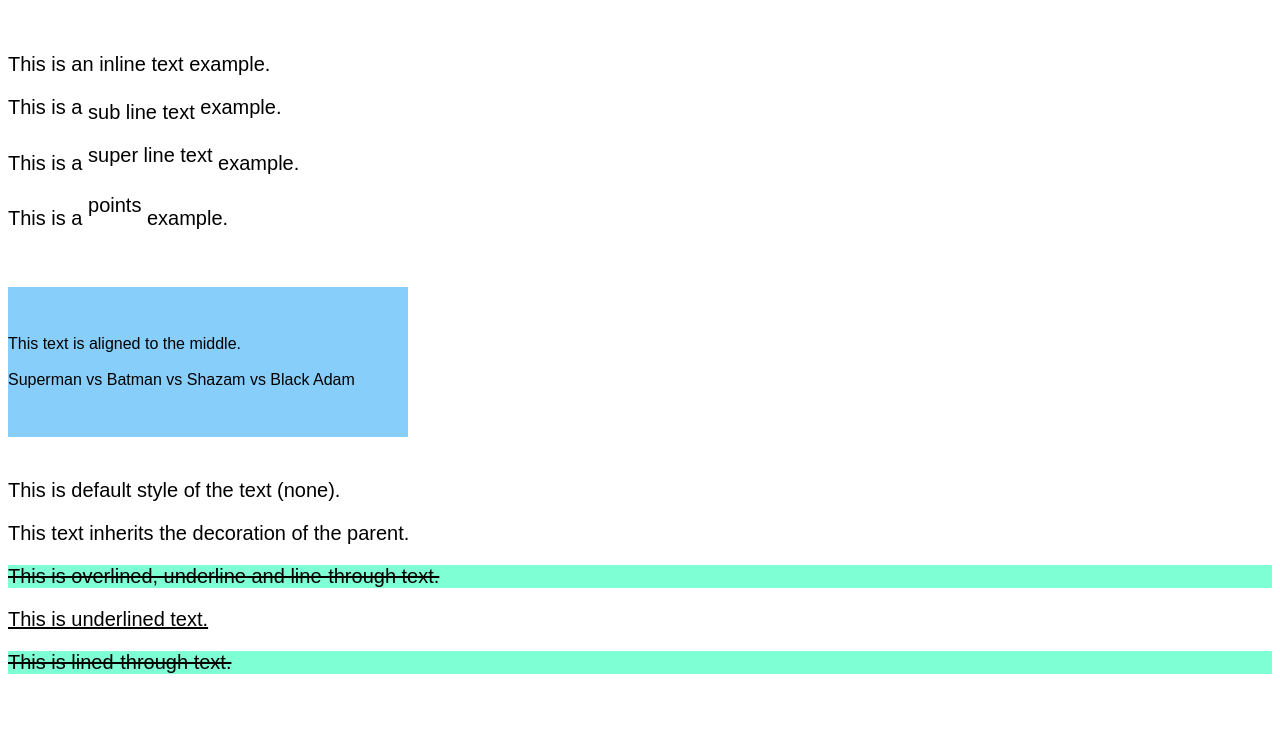
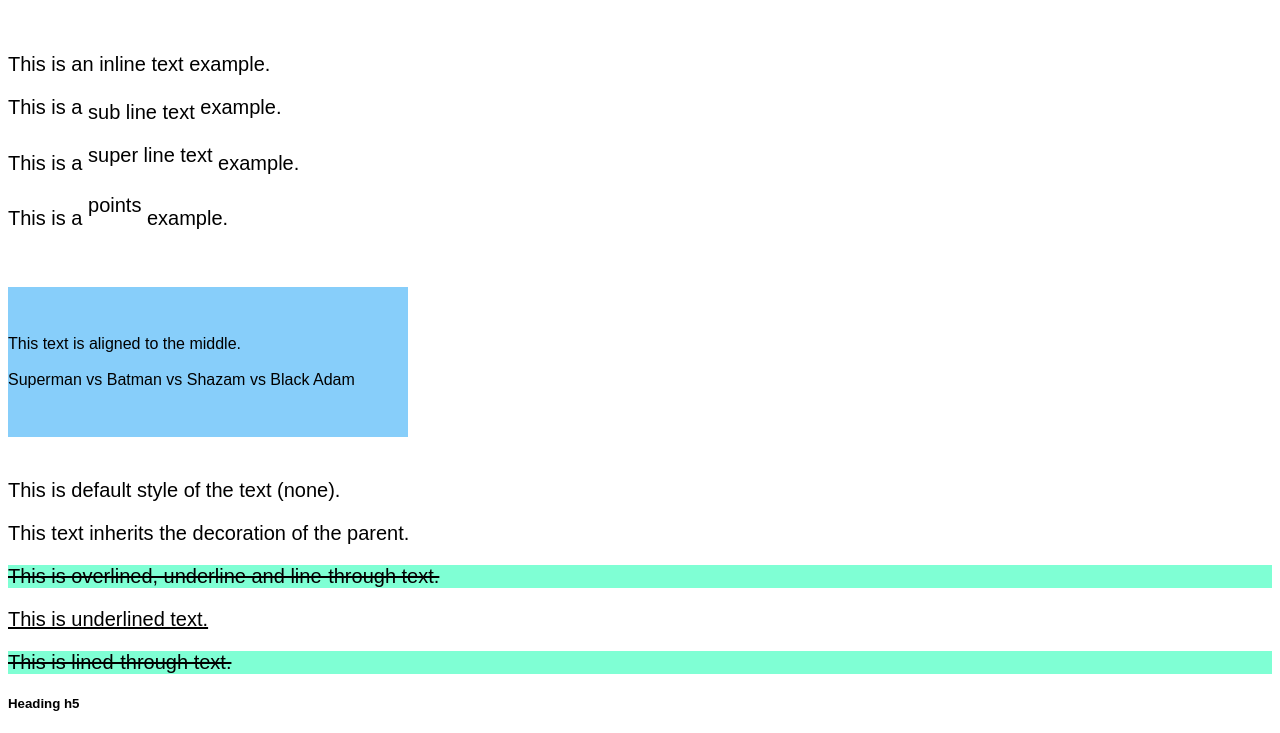
Before and after one commit to PavankumarB7/HTML-CSS, a plain HTML site: page index.html in a window 1280 px wide. Shown: the part 3799-4532 px from the top of the page. Before the commit the page ends 4493 px from the top, so only its background shows below. Drawn offline with Linux system fonts and the light colour scheme.

Commit message:
Added a new h5 tag

```diff
--- a/index.html
+++ b/index.html
@@ -142,5 +142,10 @@
 <p class="overline underline line-through">This is overlined, underline and line-through text.</p>
 <p class="underline">This is underlined text.</p>
 <p class="line-through">This is lined-through text.</p>
+
+
+
+<h5>Heading h5</h5>
+
  </body>
 </html>
```
